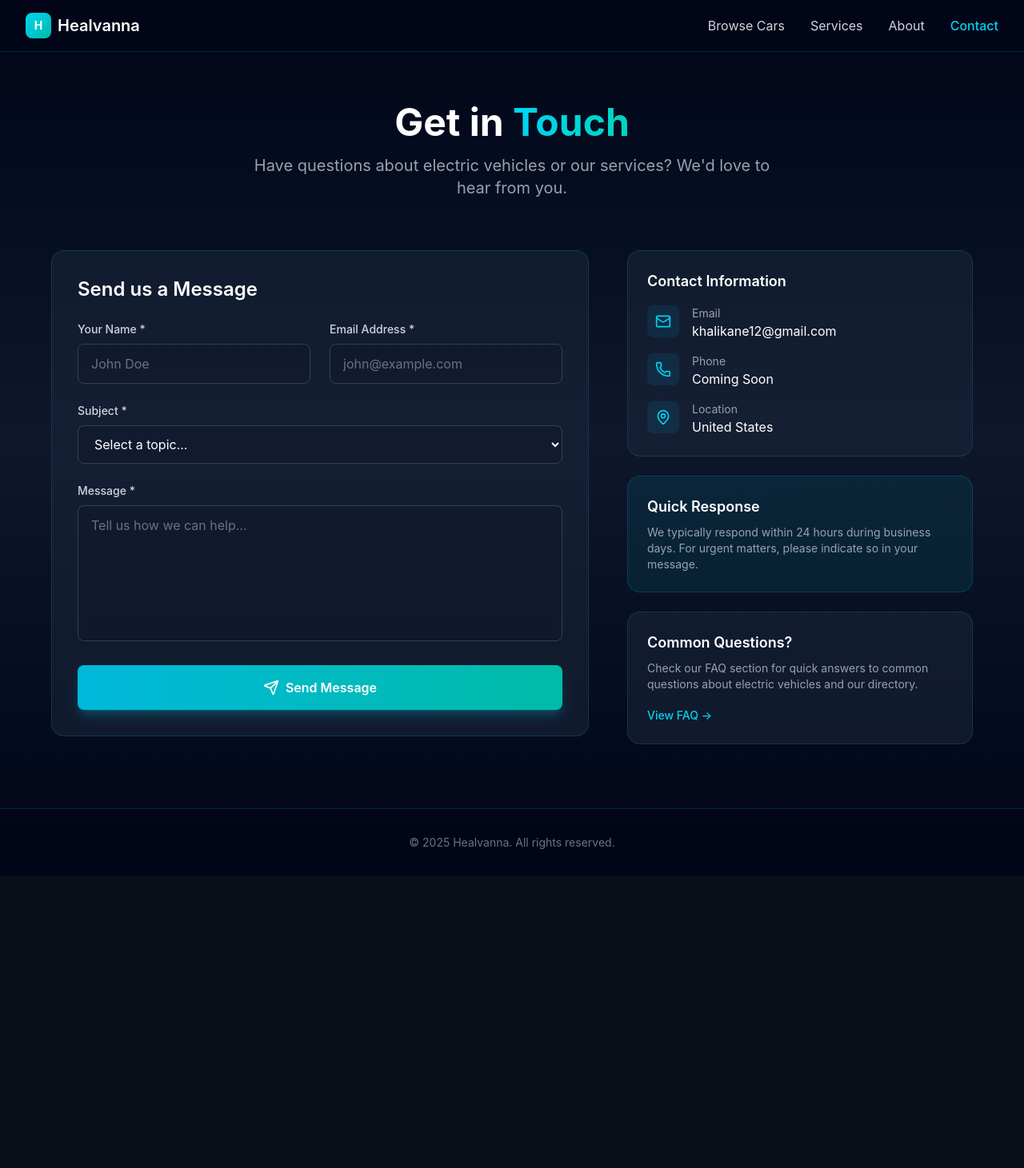
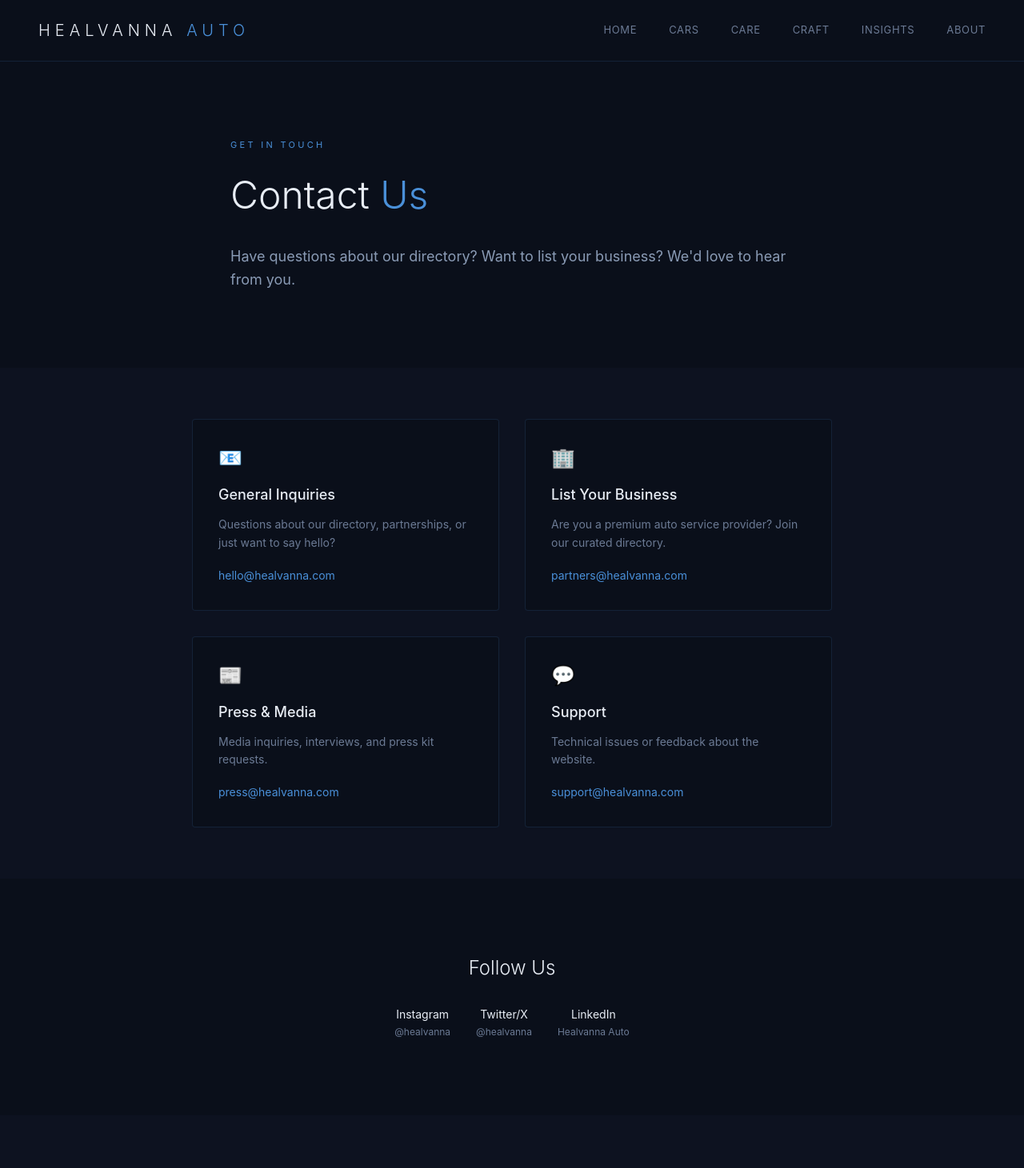
Before and after one commit to primary83/healvanna-auto, a Next.js app: page /contact in a window 1280 px wide. Shown: the top 1461 px of the page at 80% size. Before the commit the page ends 1096 px from the top, so only its background shows below. Built offline with nearby package versions, Linux system fonts and the light colour scheme.

Commit message:
Hide email address

```diff
--- a/app/contact/page.tsx
+++ b/app/contact/page.tsx
@@ -1,288 +1,155 @@
-"use client";
+export default function ContactPage() {
+  return (
+    <div className="min-h-screen bg-[#0a0f1a] text-[#e8edf5]">
+      {/* Navigation */}
+      <nav className="flex justify-between items-center px-12 py-6 border-b border-[rgba(74,144,217,0.15)]">
+        <a href="/" className="text-xl tracking-[0.3em] font-light">
+          HEALVANNA <span className="text-[#4a90d9]">AUTO</span>
+        </a>
+        <div className="flex gap-10">
+          {["Home", "Cars", "Care", "Craft", "Insights", "About"].map((item) => (
+            <a
+              key={item}
+              href={item === "Home" ? "/" : `/${item.toLowerCase()}`}
+              className="text-[13px] tracking-wider text-[#6b7a94] hover:text-[#e8edf5] transition-colors duration-300"
+            >
+              {item.toUpperCase()}
+            </a>
+          ))}
+        </div>
+      </nav>
 
-import { useState } from "react";
-import Link from "next/link";
-import { Mail, Phone, MapPin, Send, CheckCircle, AlertCircle } from "lucide-react";
+      {/* Hero Section */}
+      <section className="px-12 py-24 max-w-[800px] mx-auto">
+        <p className="text-[#4a90d9] text-[11px] tracking-[0.3em] uppercase mb-6">
+          Get In Touch
+        </p>
+        <h1 className="text-5xl font-light mb-8 leading-tight">
+          Contact <span className="text-[#4a90d9]">Us</span>
+        </h1>
+        <p className="text-[#8a9bb5] text-lg leading-relaxed">
+          Have questions about our directory? Want to list your business? We'd love to hear from you.
+        </p>
+      </section>
 
-export default function ContactPage() {
-  const [formData, setFormData] = useState({
-    name: "",
-    email: "",
-    subject: "",
-    message: "",
-  });
-  const [status, setStatus] = useState<"idle" | "submitting" | "success" | "error">("idle");
+      {/* Contact Options */}
+      <section className="px-12 py-16 bg-[#0d1220]">
+        <div className="max-w-[800px] mx-auto grid grid-cols-1 md:grid-cols-2 gap-8">
 
-  const handleSubmit = async (e: React.FormEvent) => {
-    e.preventDefault();
-    setStatus("submitting");
+          {/* General Inquiries */}
+          <div className="p-8 bg-[#0a0f1a] border border-[rgba(74,144,217,0.15)] rounded-sm">
+            <div className="text-[#4a90d9] text-2xl mb-4">📧</div>
+            <h3 className="text-lg font-medium mb-3">General Inquiries</h3>
+            <p className="text-[#6b7a94] text-sm leading-relaxed mb-4">
+              Questions about our directory, partnerships, or just want to say hello?
+            </p>
+            <a
+              href="mailto:hello@healvanna.com"
+              className="text-[#4a90d9] text-sm hover:text-[#6ba8eb] transition-colors"
+            >
+              hello@healvanna.com
+            </a>
+          </div>
 
-    try {
-      const response = await fetch("https://formspree.io/f/xjggywyr", {
-        method: "POST",
-        headers: {
-          "Content-Type": "application/json",
-        },
-        body: JSON.stringify(formData),
-      });
+          {/* Business Listings */}
+          <div className="p-8 bg-[#0a0f1a] border border-[rgba(74,144,217,0.15)] rounded-sm">
+            <div className="text-[#4a90d9] text-2xl mb-4">🏢</div>
+            <h3 className="text-lg font-medium mb-3">List Your Business</h3>
+            <p className="text-[#6b7a94] text-sm leading-relaxed mb-4">
+              Are you a premium auto service provider? Join our curated directory.
+            </p>
+            <a
+              href="mailto:partners@healvanna.com"
+              className="text-[#4a90d9] text-sm hover:text-[#6ba8eb] transition-colors"
+            >
+              partners@healvanna.com
+            </a>
+          </div>
 
-      if (response.ok) {
-        setStatus("success");
-        setFormData({ name: "", email: "", subject: "", message: "" });
-      } else {
-        setStatus("error");
-      }
-    } catch {
-      setStatus("error");
-    }
-  };
+          {/* Press */}
+          <div className="p-8 bg-[#0a0f1a] border border-[rgba(74,144,217,0.15)] rounded-sm">
+            <div className="text-[#4a90d9] text-2xl mb-4">📰</div>
+            <h3 className="text-lg font-medium mb-3">Press & Media</h3>
+            <p className="text-[#6b7a94] text-sm leading-relaxed mb-4">
+              Media inquiries, interviews, and press kit requests.
+            </p>
+            <a
+              href="mailto:press@healvanna.com"
+              className="text-[#4a90d9] text-sm hover:text-[#6ba8eb] transition-colors"
+            >
+              press@healvanna.com
+            </a>
+          </div>
 
-  const handleChange = (
-    e: React.ChangeEvent<HTMLInputElement | HTMLTextAreaElement | HTMLSelectElement>
-  ) => {
-    setFormData((prev) => ({
-      ...prev,
-      [e.target.name]: e.target.value,
-    }));
-  };
-
-  return (
-    <div className="min-h-screen bg-gradient-to-b from-slate-950 via-slate-900 to-slate-950">
-      {/* Header */}
-      <header className="border-b border-cyan-500/20 bg-slate-950/80 backdrop-blur-md sticky top-0 z-50">
-        <div className="max-w-7xl mx-auto px-4 sm:px-6 lg:px-8">
-          <div className="flex justify-between items-center h-16">
-            <Link href="/" className="flex items-center space-x-2">
-              <div className="w-8 h-8 bg-gradient-to-br from-cyan-400 to-teal-500 rounded-lg flex items-center justify-center">
-                <span className="text-white font-bold text-sm">H</span>
-              </div>
-              <span className="text-xl font-semibold text-white">Healvanna</span>
-            </Link>
-            <nav className="hidden md:flex items-center space-x-8">
-              <Link href="/cars" className="text-gray-300 hover:text-cyan-400 transition-colors">
-                Browse Cars
-              </Link>
-              <Link href="/services" className="text-gray-300 hover:text-cyan-400 transition-colors">
-                Services
-              </Link>
-              <Link href="/about" className="text-gray-300 hover:text-cyan-400 transition-colors">
-                About
-              </Link>
-              <Link href="/contact" className="text-cyan-400 font-medium">
-                Contact
-              </Link>
-            </nav>
+          {/* Support */}
+          <div className="p-8 bg-[#0a0f1a] border border-[rgba(74,144,217,0.15)] rounded-sm">
+            <div className="text-[#4a90d9] text-2xl mb-4">💬</div>
+            <h3 className="text-lg font-medium mb-3">Support</h3>
+            <p className="text-[#6b7a94] text-sm leading-relaxed mb-4">
+              Technical issues or feedback about the website.
+            </p>
+            <a
+              href="mailto:support@healvanna.com"
+              className="text-[#4a90d9] text-sm hover:text-[#6ba8eb] transition-colors"
+            >
+              support@healvanna.com
+            </a>
           </div>
         </div>
-      </header>
+      </section>
 
-      {/* Hero Section */}
-      <section className="py-16 px-4 sm:px-6 lg:px-8">
-        <div className="max-w-7xl mx-auto text-center">
-          <h1 className="text-4xl md:text-5xl font-bold text-white mb-4">
-            Get in <span className="text-transparent bg-clip-text bg-gradient-to-r from-cyan-400 to-teal-400">Touch</span>
-          </h1>
-          <p className="text-xl text-gray-400 max-w-2xl mx-auto">
-            Have questions about electric vehicles or our services? We&apos;d love to hear from you.
+      {/* Social Links */}
+      <section className="px-12 py-24 max-w-[800px] mx-auto text-center">
+        <h2 className="text-2xl font-light mb-8">Follow Us</h2>
+        <div className="flex justify-center gap-8">
+          {[
+            { name: "Instagram", handle: "@healvanna", url: "https://instagram.com/healvanna" },
+            { name: "Twitter/X", handle: "@healvanna", url: "https://x.com/healvanna" },
+            { name: "LinkedIn", handle: "Healvanna Auto", url: "https://linkedin.com/company/healvanna" },
+          ].map((social) => (
+            <a
+              key={social.name}
+              href={social.url}
+              target="_blank"
+              rel="noopener noreferrer"
+              className="text-center group"
+            >
+              <p className="text-[#e8edf5] text-sm mb-1 group-hover:text-[#4a90d9] transition-colors">
+                {social.name}
+              </p>
+              <p className="text-[#6b7a94] text-xs">{social.handle}</p>
+            </a>
+          ))}
+        </div>
+      </section>
+
+      {/* Response Time */}
+      <section className="px-12 py-16 bg-[#0d1220]">
+        <div className="max-w-[600px] mx-auto text-center">
+          <p className="text-[#4a90d9] text-[11px] tracking-[0.3em] uppercase mb-4">
+            Response Time
+          </p>
+          <p className="text-[#8a9bb5] leading-relaxed">
+            We typically respond within 24-48 hours during business days. For urgent matters regarding listed businesses, please include "URGENT" in your subject line.
           </p>
         </div>
       </section>
 
-      {/* Main Content */}
-      <section className="pb-20 px-4 sm:px-6 lg:px-8">
-        <div className="max-w-6xl mx-auto">
-          <div className="grid lg:grid-cols-5 gap-12">
-            {/* Contact Form - Takes 3 columns */}
-            <div className="lg:col-span-3">
-              <div className="bg-slate-800/50 border border-cyan-500/20 rounded-2xl p-8">
-                <h2 className="text-2xl font-semibold text-white mb-6">Send us a Message</h2>
-
-                {status === "success" ? (
-                  <div className="flex flex-col items-center justify-center py-12 text-center">
-                    <CheckCircle className="w-16 h-16 text-green-400 mb-4" />
-                    <h3 className="text-xl font-semibold text-white mb-2">Message Sent!</h3>
-                    <p className="text-gray-400 mb-6">
-                      Thank you for reaching out. We&apos;ll get back to you within 24 hours.
-                    </p>
-                    <button
-                      onClick={() => setStatus("idle")}
-                      className="px-6 py-2 bg-cyan-500 hover:bg-cyan-600 text-white rounded-lg transition-colors"
-                    >
-                      Send Another Message
-                    </button>
-                  </div>
-                ) : (
-                  <form onSubmit={handleSubmit} className="space-y-6">
-                    <div className="grid md:grid-cols-2 gap-6">
-                      <div>
-                        <label htmlFor="name" className="block text-sm font-medium text-gray-300 mb-2">
-                          Your Name *
-                        </label>
-                        <input
-                          type="text"
-                          id="name"
-                          name="name"
-                          required
-                          value={formData.name}
-                          onChange={handleChange}
-                          className="w-full px-4 py-3 bg-slate-900/50 border border-slate-700 rounded-lg text-white placeholder-gray-500 focus:outline-none focus:border-cyan-500 focus:ring-1 focus:ring-cyan-500 transition-colors"
-                          placeholder="John Doe"
-                        />
-                      </div>
-                      <div>
-                        <label htmlFor="email" className="block text-sm font-medium text-gray-300 mb-2">
-                          Email Address *
-                        </label>
-                        <input
-                          type="email"
-                          id="email"
-                          name="email"
-                          required
-                          value={formData.email}
-                          onChange={handleChange}
-                          className="w-full px-4 py-3 bg-slate-900/50 border border-slate-700 rounded-lg text-white placeholder-gray-500 focus:outline-none focus:border-cyan-500 focus:ring-1 focus:ring-cyan-500 transition-colors"
-                          placeholder="john@example.com"
-                        />
-                      </div>
-                    </div>
-
-                    <div>
-                      <label htmlFor="subject" className="block text-sm font-medium text-gray-300 mb-2">
-                        Subject *
-                      </label>
-                      <select
-                        id="subject"
-                        name="subject"
-                        required
-                        value={formData.subject}
-                        onChange={handleChange}
-                        className="w-full px-4 py-3 bg-slate-900/50 border border-slate-700 rounded-lg text-white focus:outline-none focus:border-cyan-500 focus:ring-1 focus:ring-cyan-500 transition-colors"
-                      >
-                        <option value="">Select a topic...</option>
-                        <option value="General Inquiry">General Inquiry</option>
-                        <option value="Vehicle Information">Vehicle Information</option>
-                        <option value="Service Provider Listing">Service Provider Listing</option>
-                        <option value="Business Partnership">Business Partnership</option>
-                        <option value="Technical Support">Technical Support</option>
-                        <option value="Feedback">Feedback</option>
-                      </select>
-                    </div>
-
-                    <div>
-                      <label htmlFor="message" className="block text-sm font-medium text-gray-300 mb-2">
-                        Message *
-                      </label>
-                      <textarea
-                        id="message"
-                        name="message"
-                        required
-                        rows={6}
-                        value={formData.message}
-                        onChange={handleChange}
-                        className="w-full px-4 py-3 bg-slate-900/50 border border-slate-700 rounded-lg text-white placeholder-gray-500 focus:outline-none focus:border-cyan-500 focus:ring-1 focus:ring-cyan-500 transition-colors resize-none"
-                        placeholder="Tell us how we can help..."
-                      />
-                    </div>
-
-                    {status === "error" && (
-                      <div className="flex items-center gap-2 text-red-400 bg-red-400/10 border border-red-400/20 rounded-lg p-4">
-                        <AlertCircle className="w-5 h-5 flex-shrink-0" />
-                        <p>Something went wrong. Please try again or email us directly.</p>
-                      </div>
-                    )}
-
-                    <button
-                      type="submit"
-                      disabled={status === "submitting"}
-                      className="w-full flex items-center justify-center gap-2 px-6 py-4 bg-gradient-to-r from-cyan-500 to-teal-500 hover:from-cyan-600 hover:to-teal-600 disabled:from-gray-600 disabled:to-gray-600 text-white font-semibold rounded-lg transition-all duration-300 shadow-lg shadow-cyan-500/25 hover:shadow-cyan-500/40"
-                    >
-                      {status === "submitting" ? (
-                        <>
-                          <div className="w-5 h-5 border-2 border-white/30 border-t-white rounded-full animate-spin" />
-                          Sending...
-                        </>
-                      ) : (
-                        <>
-                          <Send className="w-5 h-5" />
-                          Send Message
-                        </>
-                      )}
-                    </button>
-                  </form>
-                )}
-              </div>
-            </div>
-
-            {/* Contact Info - Takes 2 columns */}
-            <div className="lg:col-span-2 space-y-6">
-              {/* Quick Contact */}
-              <div className="bg-slate-800/50 border border-cyan-500/20 rounded-2xl p-6">
-                <h3 className="text-lg font-semibold text-white mb-4">Contact Information</h3>
-                <div className="space-y-4">
-                  <div className="flex items-start gap-4">
-                    <div className="w-10 h-10 bg-cyan-500/10 rounded-lg flex items-center justify-center flex-shrink-0">
-                      <Mail className="w-5 h-5 text-cyan-400" />
-                    </div>
-                    <div>
-                      <p className="text-sm text-gray-400">Email</p>
-                      <a href="mailto:khalikane12@gmail.com" className="text-white hover:text-cyan-400 transition-colors">
-                        khalikane12@gmail.com
-                      </a>
-                    </div>
-                  </div>
-                  <div className="flex items-start gap-4">
-                    <div className="w-10 h-10 bg-cyan-500/10 rounded-lg flex items-center justify-center flex-shrink-0">
-                      <Phone className="w-5 h-5 text-cyan-400" />
-                    </div>
-                    <div>
-                      <p className="text-sm text-gray-400">Phone</p>
-                      <p className="text-white">Coming Soon</p>
-                    </div>
-                  </div>
-                  <div className="flex items-start gap-4">
-                    <div className="w-10 h-10 bg-cyan-500/10 rounded-lg flex items-center justify-center flex-shrink-0">
-                      <MapPin className="w-5 h-5 text-cyan-400" />
-                    </div>
-                    <div>
-                      <p className="text-sm text-gray-400">Location</p>
-                      <p className="text-white">United States</p>
-                    </div>
-                  </div>
-                </div>
-              </div>
-
-              {/* Response Time */}
-              <div className="bg-gradient-to-br from-cyan-500/10 to-teal-500/10 border border-cyan-500/20 rounded-2xl p-6">
-                <h3 className="text-lg font-semibold text-white mb-2">Quick Response</h3>
-                <p className="text-gray-400 text-sm">
-                  We typically respond within 24 hours during business days. For urgent matters, please indicate so in your message.
-                </p>
-              </div>
-
-              {/* FAQ Link */}
-              <div className="bg-slate-800/50 border border-cyan-500/20 rounded-2xl p-6">
-                <h3 className="text-lg font-semibold text-white mb-2">Common Questions?</h3>
-                <p className="text-gray-400 text-sm mb-4">
-                  Check our FAQ section for quick answers to common questions about electric vehicles and our directory.
-                </p>
-                <Link
-                  href="/faq"
-                  className="inline-flex items-center text-cyan-400 hover:text-cyan-300 transition-colors text-sm font-medium"
-                >
-                  View FAQ →
-                </Link>
-              </div>
-            </div>
+      {/* Footer */}
+      <footer className="bg-[#0a0f1a] pt-16 pb-8 px-12 border-t border-[rgba(74,144,217,0.15)]">
+        <div className="flex justify-between items-center pt-8 max-w-[1200px] mx-auto">
+          <div className="text-[11px] text-[#3d4a61]">© 2025 Healvanna Auto. All rights reserved.</div>
+          <div className="flex gap-6">
+            {["Privacy", "Terms", "About"].map((link) => (
+              <a
+                key={link}
+                href={`/${link.toLowerCase()}`}
+                className="text-[11px] text-[#6b7a94] hover:text-[#e8edf5] transition-colors duration-300"
+              >
+                {link}
+              </a>
+            ))}
           </div>
-        </div>
-      </section>
-
-      {/* Footer */}
-      <footer className="border-t border-cyan-500/20 bg-slate-950/80 py-8">
-        <div className="max-w-7xl mx-auto px-4 sm:px-6 lg:px-8 text-center">
-          <p className="text-gray-500 text-sm">
-            © 2025 Healvanna. All rights reserved.
-          </p>
         </div>
       </footer>
     </div>
```
